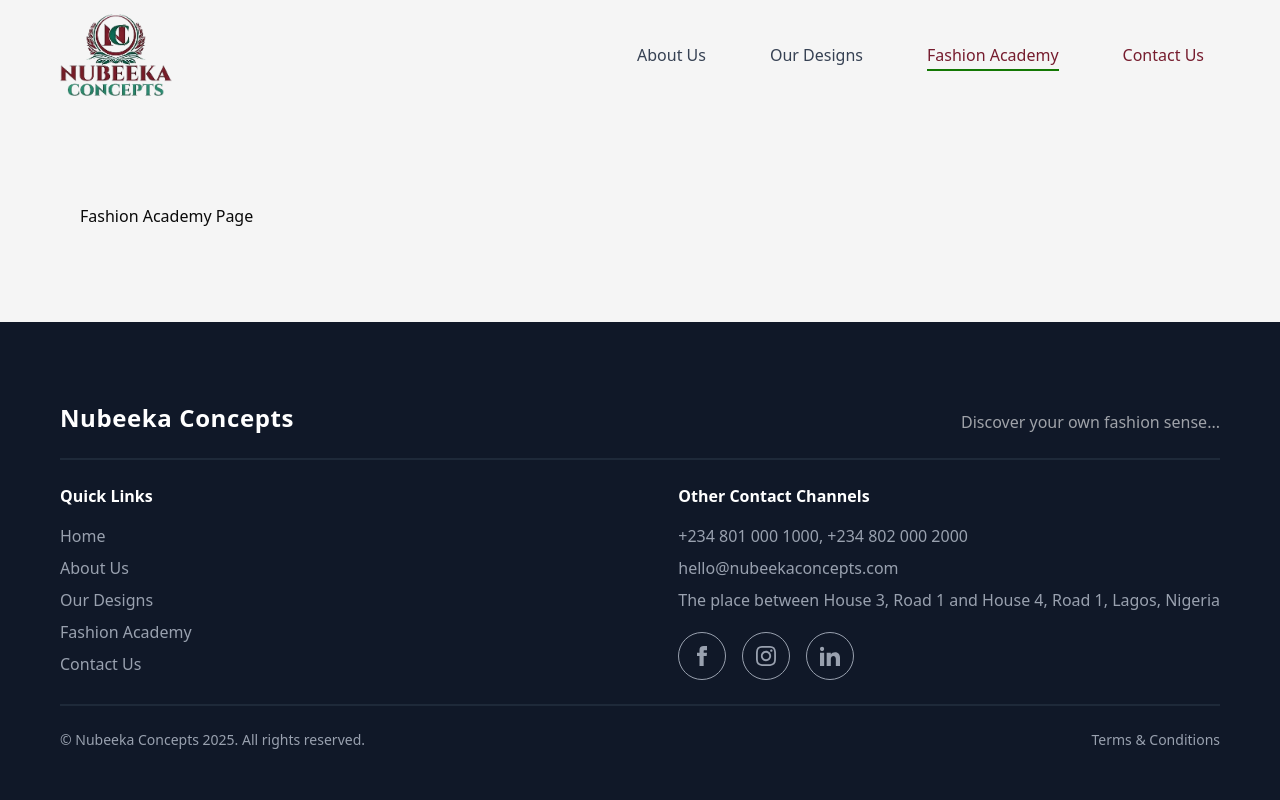
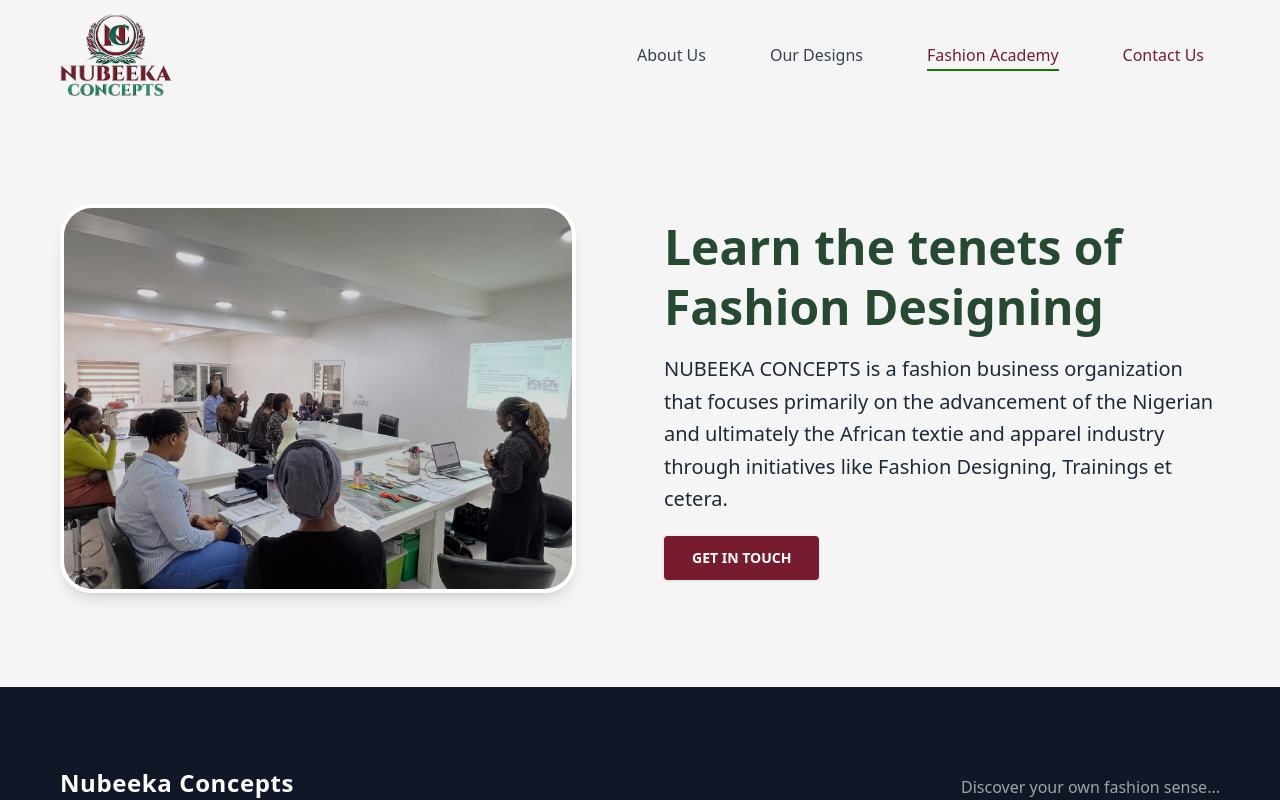
Before and after one commit to Obaitan/nubeeka, a Next.js app: page /academy in a window 1280 px wide. Shown: the top 800 px of the page. Built offline with nearby package versions, Linux system fonts and the light colour scheme.

Commit message:
Add fashion design page.

```diff
--- a/src/app/academy/page.tsx
+++ b/src/app/academy/page.tsx
@@ -1,13 +1,41 @@
-import React from 'react'
+import Image from "next/image";
+import Link from "next/link";
 
 const FashionAcademyPage = () => {
   return (
-    <section className="px-6 md:px-20 py-16 md:py-20">
+    <section className="py-20">
       <div className="px-6 py-3 md:py-3.5 md:px-12 xl:px-0 w-full xl:w-[1160px] 2xl:[1240px] mx-auto">
-        Fashion Academy Page
+        <div className="grid grid-cols-1 xl:grid-cols-2 gap-12 items-center">
+          <div className="pr-10">
+            <Image
+              src="/academy/academy.jpg"
+              alt="Academy image"
+              width={1440}
+              height={1080}
+              className="w-full rounded-4xl shadow-lg border-[4px] border-white"
+            />
+          </div>
+          <div>
+            <h3 className="text-3xl md:text-5xl font-bold text-secondary leading-tight mb-4">
+              Learn the tenets of Fashion Designing
+            </h3>
+            <p className="text-gray-800 text-lg md:text-xl leading-relaxed mb-5">
+              NUBEEKA CONCEPTS is a fashion business organization that focuses
+              primarily on the advancement of the Nigerian and ultimately the
+              African textie and apparel industry through initiatives like
+              Fashion Designing, Trainings et cetera.
+            </p>
+            <Link
+              href="mailto:"
+              className="block w-fit bg-primary rounded font-semibold px-7 text-sm py-3 shadow-sm transition-all cursor-pointer text-white hover:opacity-90 uppercase"
+            >
+              Get in touch
+            </Link>
+          </div>
+        </div>
       </div>
     </section>
   );
-}
+};
 
 export default FashionAcademyPage;
```
